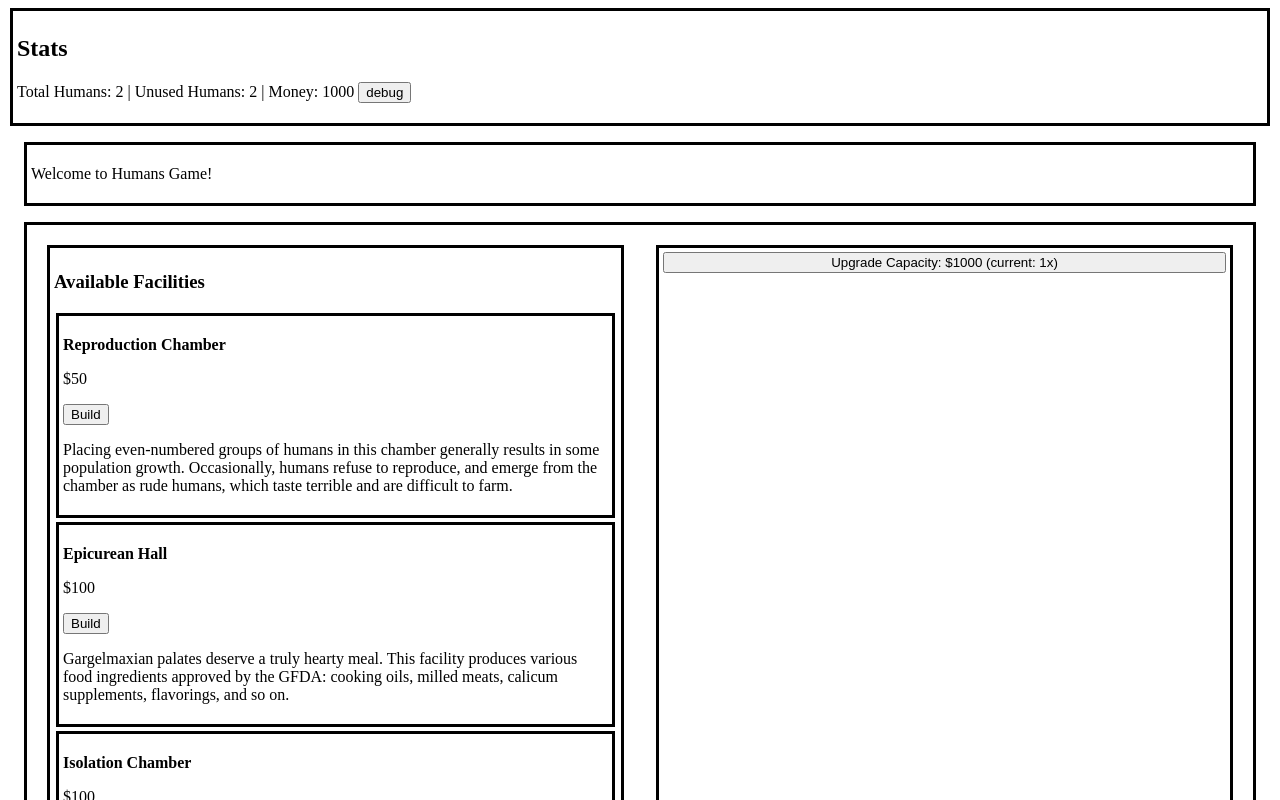
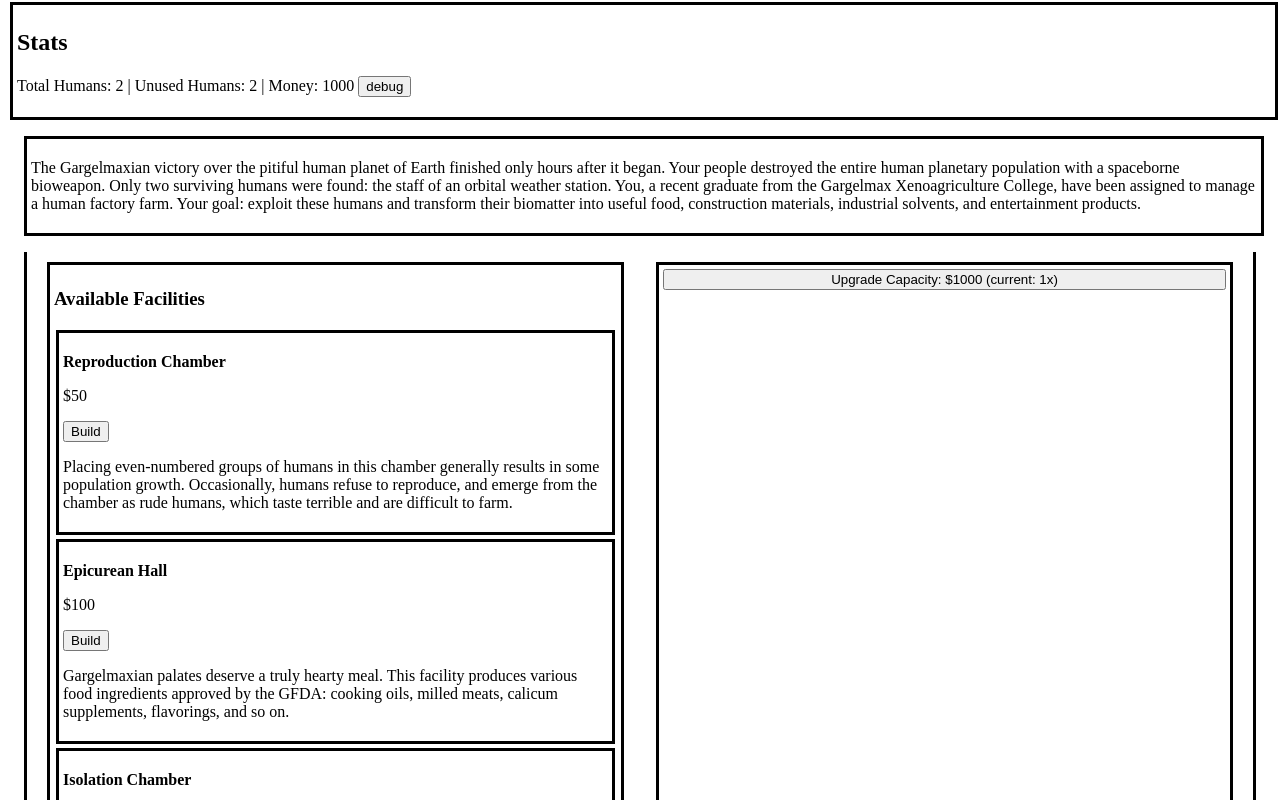
Before and after one commit to prophetgoddess/humans.supply, a SvelteKit app: page / in a window 1280 px wide. Shown: the top 800 px of the page. Built offline with nearby package versions, Linux system fonts and the light colour scheme.

Commit message:
fixed stats and log screen

```diff
--- a/src/lib/views/Stats.svelte
+++ b/src/lib/views/Stats.svelte
@@ -71,7 +71,7 @@
 		console.log($world);
 	}
 
-	createMessage('Welcome to Humans Game!');
+	createMessage(events.game_start[0]);
 
 	tick.subscribe((value) => {
 		if (populationEventIndex < events.human_repro.length) {
--- a/src/routes/+page.svelte
+++ b/src/routes/+page.svelte
@@ -53,6 +53,20 @@
 	world.setComponent(h2, new Human());
 </script>
 
-<Stats />
-<Events />
-<Build />
+<div
+	style="
+	position: fixed;
+	top: 0;
+	background-color: #fff;
+"
+>
+	<Stats />
+	<Events />
+</div>
+<div
+	style="
+	padding-top: 17%;
+"
+>
+	<Build />
+</div>
```
